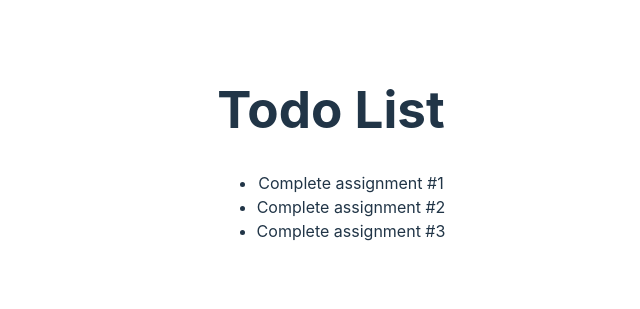
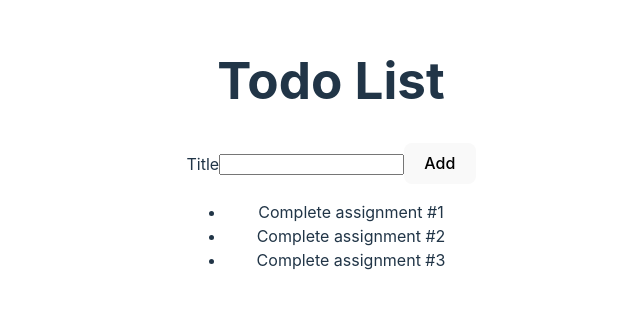
Before and after one commit to StanislavQA/react-todo, a React (Vite) app: page / in a window 1280 px wide. Shown: the part 247-556 px from the top of the page, without its empty margins (309-949 px from the left). Built offline with nearby package versions, Linux system fonts and the light colour scheme.

Commit message:
lesson_2_2

```diff
--- /dev/null
+++ b/src/AddTodoForm.jsx
@@ -0,0 +1,13 @@
+import React from "react";
+
+const AddTodoForm = () => {
+  return (
+    <form>
+      <label htmlFor="todoTitle">Title</label>
+      <input type="text" id="todoTitle" />
+      <button type="submit">Add</button>
+    </form>
+  );
+};
+
+export default AddTodoForm;
--- a/src/App.jsx
+++ b/src/App.jsx
@@ -1,29 +1,13 @@
 import "./App.css";
-
-var todoList = [
-  {
-    id: 1,
-    title: "Complete assignment #1",
-  },
-  {
-    id: 2,
-    title: "Complete assignment #2",
-  },
-  {
-    id: 3,
-    title: "Complete assignment #3",
-  },
-];
+import TodoList from "./TodoList";
+import AddTodoForm from "./AddTodoForm";
 
 function App() {
   return (
     <>
       <h1>Todo List</h1>
-      <ul>
-        {todoList.map(function (todo) {
-          return <li key={todo.id}>{todo.title}</li>;
-        })}
-      </ul>
+      <AddTodoForm />
+      <TodoList />
     </>
   );
 }
--- /dev/null
+++ b/src/TodoList.jsx
@@ -0,0 +1,30 @@
+import React from "react";
+
+var todoList = [
+  {
+    id: 1,
+    title: "Complete assignment #1",
+  },
+  {
+    id: 2,
+    title: "Complete assignment #2",
+  },
+  {
+    id: 3,
+    title: "Complete assignment #3",
+  },
+];
+
+const TodoList = () => {
+  return (
+    <div>
+      <ul>
+        {todoList.map(function (todo) {
+          return <li key={todo.id}>{todo.title}</li>;
+        })}
+      </ul>
+    </div>
+  );
+};
+
+export default TodoList;
```
